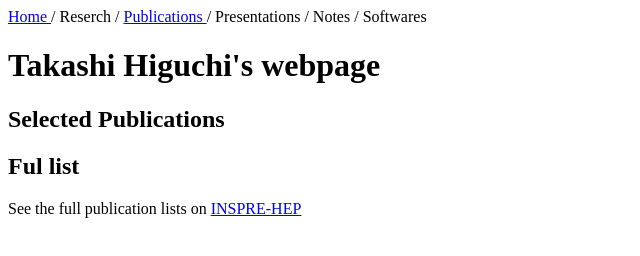
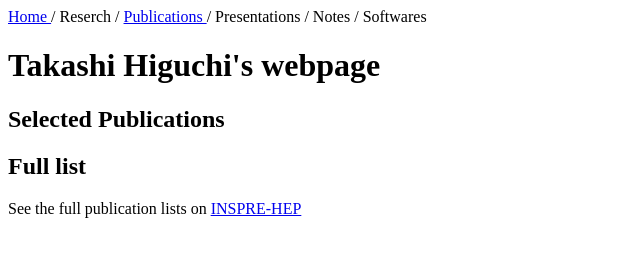
Before and after one commit to takashi-higuchi/takashi-higuchi.github.io, a plain HTML site: page publications.html in a window 1280 px wide. Shown: the full height of the page, 0-640 px from the left. Drawn offline with nearby package versions, Linux system fonts and the light colour scheme.

Commit message:
Update publications.html

```diff
--- a/publications.html
+++ b/publications.html
@@ -23,7 +23,7 @@
         		<h1>Takashi Higuchi's webpage</h1>
 				<h2>Selected Publications</h2>
 
-				<h2>Ful list</h2>
+				<h2>Full list</h2>
 					See the full publication lists on  <a href="https://inspirehep.net/authors/1717592"> INSPRE-HEP  </a>
 
 
```
